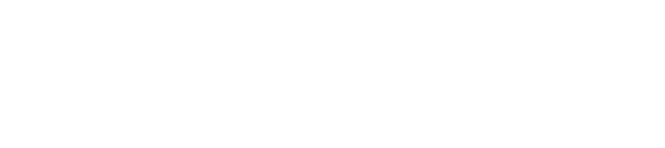
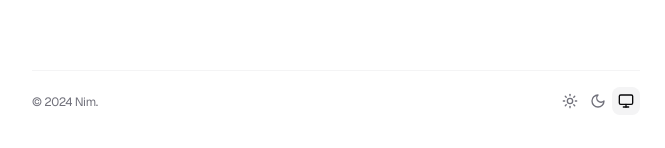
Before and after one commit to RodrigoRafaelSantos7/portfolio, a Next.js app: page / in a window 1280 px wide. Shown: the part 226-374 px from the top of the page, without its empty margins (304-969 px from the left). Built offline with nearby package versions, Linux system fonts and the light colour scheme.

Commit message:
Add footer component with theme switcher and text loop

```diff
--- /dev/null
+++ b/src/app/footer.tsx
@@ -0,0 +1,85 @@
+'use client'
+import { AnimatedBackground } from '@/components/ui/animated-background'
+import { TextLoop } from '@/components/ui/text-loop'
+import { MonitorIcon, MoonIcon, SunIcon } from 'lucide-react'
+import { useTheme } from 'next-themes'
+import { useEffect, useState } from 'react'
+
+const THEMES_OPTIONS = [
+  {
+    label: 'Light',
+    id: 'light',
+    icon: <SunIcon className="h-4 w-4" />,
+  },
+  {
+    label: 'Dark',
+    id: 'dark',
+    icon: <MoonIcon className="h-4 w-4" />,
+  },
+  {
+    label: 'System',
+    id: 'system',
+    icon: <MonitorIcon className="h-4 w-4" />,
+  },
+]
+
+function ThemeSwitch() {
+  const [mounted, setMounted] = useState(false)
+  const { theme, setTheme } = useTheme()
+
+  useEffect(() => {
+    setMounted(true)
+  }, [])
+
+  if (!mounted) {
+    return null
+  }
+
+  return (
+    <AnimatedBackground
+      className="pointer-events-none rounded-lg bg-zinc-100 dark:bg-zinc-800"
+      defaultValue={theme}
+      transition={{
+        type: 'spring',
+        bounce: 0,
+        duration: 0.2,
+      }}
+      enableHover={false}
+      onValueChange={(id) => {
+        setTheme(id as string)
+      }}
+    >
+      {THEMES_OPTIONS.map((theme) => {
+        return (
+          <button
+            key={theme.id}
+            className="inline-flex h-7 w-7 items-center justify-center text-zinc-500 transition-colors duration-100 focus-visible:outline-2 data-[checked=true]:text-zinc-950 dark:text-zinc-400 dark:data-[checked=true]:text-zinc-50"
+            type="button"
+            aria-label={`Switch to ${theme.label} theme`}
+            data-id={theme.id}
+          >
+            {theme.icon}
+          </button>
+        )
+      })}
+    </AnimatedBackground>
+  )
+}
+
+export function Footer() {
+  return (
+    <footer className="mt-24 border-t border-zinc-100 px-0 py-4 dark:border-zinc-800">
+      <div className="flex items-center justify-between">
+        <a href="https://github.com/ibelick/nim" target="_blank">
+          <TextLoop className="text-xs text-zinc-500">
+            <span>© 2024 Nim.</span>
+            <span>Built with Motion-Primitives.</span>
+          </TextLoop>
+        </a>
+        <div className="text-xs text-zinc-400">
+          <ThemeSwitch />
+        </div>
+      </div>
+    </footer>
+  )
+}
--- a/src/app/header.tsx
+++ b/src/app/header.tsx
@@ -2,7 +2,8 @@ import { TextEffect } from '@/components/ui/text-effect'
 import Link from 'next/link'
 import React from 'react'
 import Image from 'next/image'
-export default function Header() {
+
+export function Header() {
   return (
     <header className="mb-8 flex items-center justify-start gap-4">
     <Image src="/profile.jpeg" alt="Rodrigo Santos" width={400} height={400} className="h-16 w-16 rounded-full hover:scale-105 transition-all duration-300" />
--- a/src/app/layout.tsx
+++ b/src/app/layout.tsx
@@ -2,7 +2,8 @@ import type { Metadata, Viewport } from "next";
 import { Geist, Geist_Mono } from "next/font/google";
 import "./globals.css";
 import { ThemeProvider } from "next-themes";
-import Header from "./header";
+import { Header } from "./header";
+import { Footer } from "./footer";
 
 export const viewport: Viewport = {
   width: "device-width",
@@ -46,6 +47,7 @@ export default function RootLayout({
             <div className="relative mx-auto w-full max-w-screen-sm flex-1 px-4 pt-20">
               <Header />
               {children}
+              <Footer />
             </div>
           </div>
         </ThemeProvider>
--- /dev/null
+++ b/src/components/ui/animated-background.tsx
@@ -0,0 +1,90 @@
+'use client';
+import { cn } from '@/lib/utils';
+import { AnimatePresence, Transition, motion } from 'motion/react';
+import {
+  Children,
+  cloneElement,
+  ReactElement,
+  useEffect,
+  useState,
+  useId,
+} from 'react';
+
+export type AnimatedBackgroundProps = {
+  children:
+    | ReactElement<{ 'data-id': string }>[]
+    | ReactElement<{ 'data-id': string }>;
+  defaultValue?: string;
+  onValueChange?: (newActiveId: string | null) => void;
+  className?: string;
+  transition?: Transition;
+  enableHover?: boolean;
+};
+
+export function AnimatedBackground({
+  children,
+  defaultValue,
+  onValueChange,
+  className,
+  transition,
+  enableHover = false,
+}: AnimatedBackgroundProps) {
+  const [activeId, setActiveId] = useState<string | null>(null);
+  const uniqueId = useId();
+
+  const handleSetActiveId = (id: string | null) => {
+    setActiveId(id);
+
+    if (onValueChange) {
+      onValueChange(id);
+    }
+  };
+
+  useEffect(() => {
+    if (defaultValue !== undefined) {
+      setActiveId(defaultValue);
+    }
+  }, [defaultValue]);
+
+  return Children.map(children, (child: any, index) => {
+    const id = child.props['data-id'];
+
+    const interactionProps = enableHover
+      ? {
+          onMouseEnter: () => handleSetActiveId(id),
+          onMouseLeave: () => handleSetActiveId(null),
+        }
+      : {
+          onClick: () => handleSetActiveId(id),
+        };
+
+    return cloneElement(
+      child,
+      {
+        key: index,
+        className: cn('relative inline-flex', child.props.className),
+        'data-checked': activeId === id ? 'true' : 'false',
+        ...interactionProps,
+      },
+      <>
+        <AnimatePresence initial={false}>
+          {activeId === id && (
+            <motion.div
+              layoutId={`background-${uniqueId}`}
+              className={cn('absolute inset-0', className)}
+              transition={transition}
+              initial={{ opacity: defaultValue ? 1 : 0 }}
+              animate={{
+                opacity: 1,
+              }}
+              exit={{
+                opacity: 0,
+              }}
+            />
+          )}
+        </AnimatePresence>
+        <div className='z-10'>{child.props.children}</div>
+      </>
+    );
+  });
+}
--- /dev/null
+++ b/src/components/ui/text-loop.tsx
@@ -0,0 +1,72 @@
+'use client';
+import { cn } from '@/lib/utils';
+import {
+  motion,
+  AnimatePresence,
+  Transition,
+  Variants,
+  AnimatePresenceProps,
+} from 'motion/react';
+import { useState, useEffect, Children } from 'react';
+
+export type TextLoopProps = {
+  children: React.ReactNode[];
+  className?: string;
+  interval?: number;
+  transition?: Transition;
+  variants?: Variants;
+  onIndexChange?: (index: number) => void;
+  trigger?: boolean;
+  mode?: AnimatePresenceProps['mode'];
+};
+
+export function TextLoop({
+  children,
+  className,
+  interval = 2,
+  transition = { duration: 0.3 },
+  variants,
+  onIndexChange,
+  trigger = true,
+  mode = 'popLayout',
+}: TextLoopProps) {
+  const [currentIndex, setCurrentIndex] = useState(0);
+  const items = Children.toArray(children);
+
+  useEffect(() => {
+    if (!trigger) return;
+
+    const intervalMs = interval * 1000;
+    const timer = setInterval(() => {
+      setCurrentIndex((current) => {
+        const next = (current + 1) % items.length;
+        onIndexChange?.(next);
+        return next;
+      });
+    }, intervalMs);
+    return () => clearInterval(timer);
+  }, [items.length, interval, onIndexChange, trigger]);
+
+  const motionVariants: Variants = {
+    initial: { y: 20, opacity: 0 },
+    animate: { y: 0, opacity: 1 },
+    exit: { y: -20, opacity: 0 },
+  };
+
+  return (
+    <div className={cn('relative inline-block whitespace-nowrap', className)}>
+      <AnimatePresence mode={mode} initial={false}>
+        <motion.div
+          key={currentIndex}
+          initial='initial'
+          animate='animate'
+          exit='exit'
+          transition={transition}
+          variants={variants || motionVariants}
+        >
+          {items[currentIndex]}
+        </motion.div>
+      </AnimatePresence>
+    </div>
+  );
+}
```
